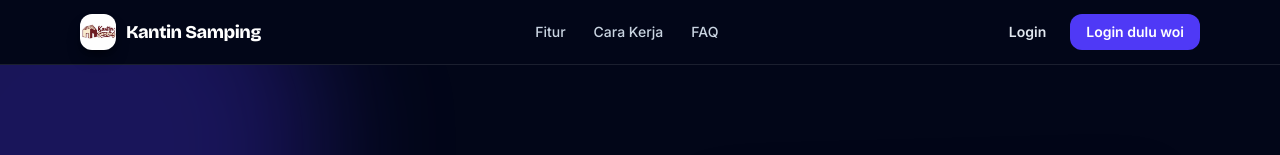
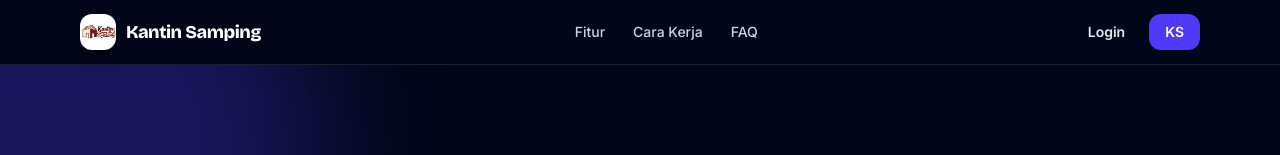
Before and after one commit to Nabz-maker/kantin-sebelah-kas, a Next.js app: page / in a window 1280 px wide. Shown: the top 155 px of the page. Built offline with nearby package versions, Linux system fonts and the light colour scheme; no server answers.

Commit message:
header landing: tombol KS dekoratif non-klik

```diff
--- a/app/page.js
+++ b/app/page.js
@@ -88,7 +88,7 @@ export default function Landing() {
           </nav>
           <div className="flex items-center gap-2">
             <Link href="/login" className="rounded-xl px-4 py-2 text-sm font-semibold text-slate-200 transition hover:bg-white/10">Login</Link>
-            <Link href="/login" className="rounded-xl bg-indigo-600 px-4 py-2 text-sm font-semibold text-white transition hover:bg-indigo-500">Login dulu woi</Link>
+            <span aria-hidden="true" className="select-none rounded-xl bg-indigo-600 px-4 py-2 text-sm font-semibold text-white">KS</span>
           </div>
         </div>
       </header>
```
